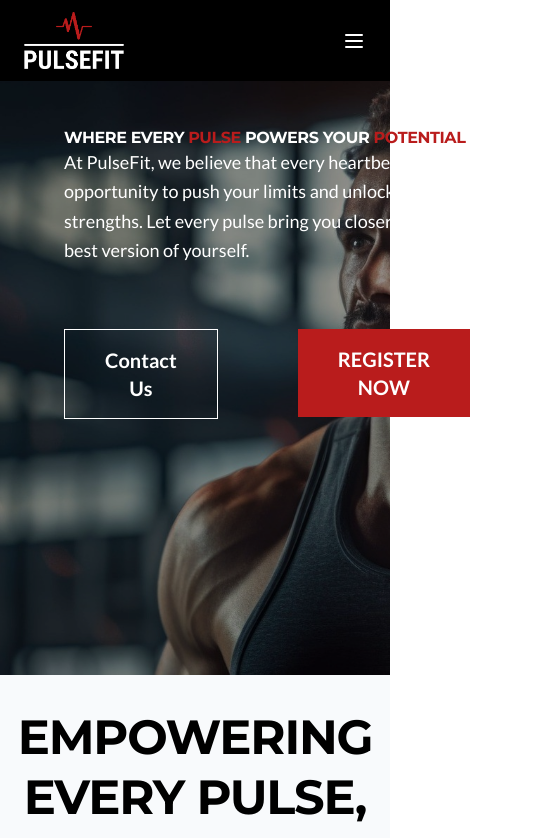
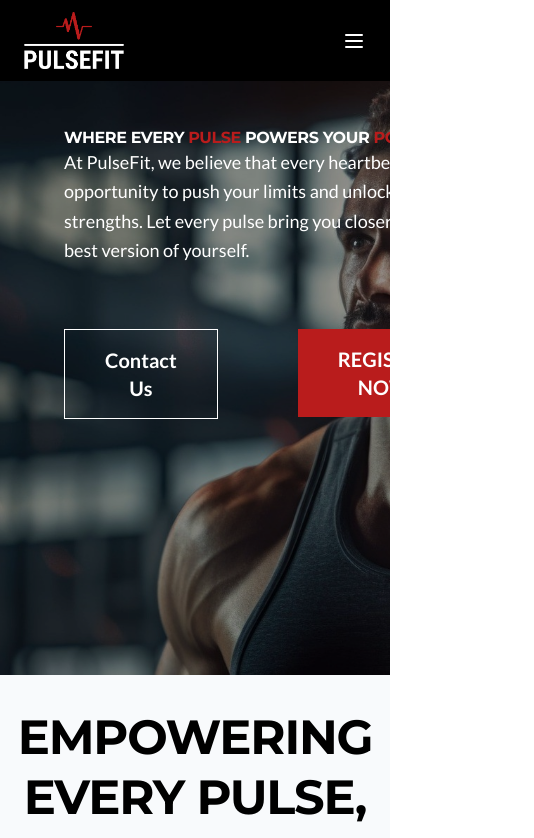
Before and after one commit to Quincy-Fer/pulse-fit, a Next.js app: page / in a window 390 px wide. Shown: the top 838 px of the page, 534 px wide, since content can reach past the window. Built offline with nearby package versions, Linux system fonts and the light colour scheme.

Commit message:
add media query for mobile and tablet. Remove whitespace outside html!

```diff
--- a/app/globals.css
+++ b/app/globals.css
@@ -1,6 +1,19 @@
 @tailwind base;
 @tailwind components;
 @tailwind utilities;
+
+
+@media (max-width: 1024px) {
+  html,body
+{
+    width: 100%;
+    height: 100%;
+    margin: 0px;
+    padding: 0px;
+    overflow-x: hidden;
+}
+}
+
 
 @layer base {
   body {
```
